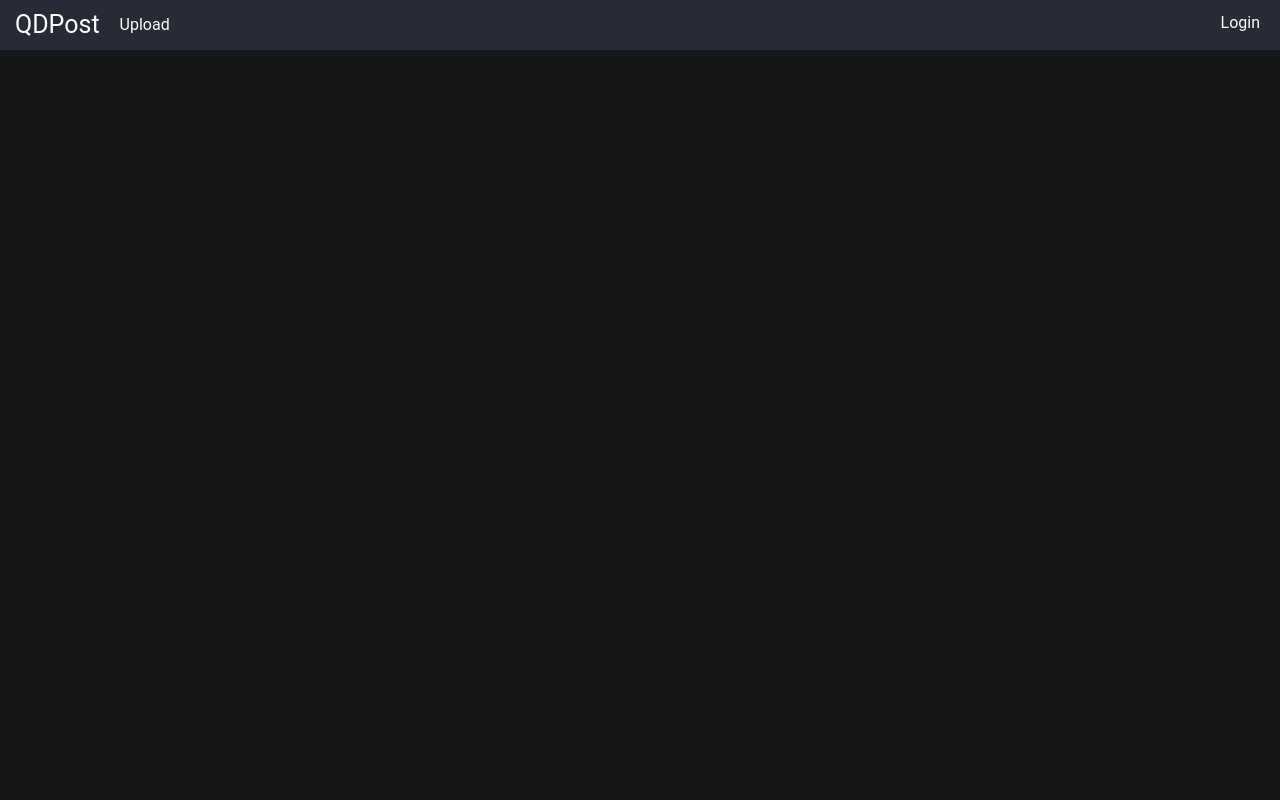
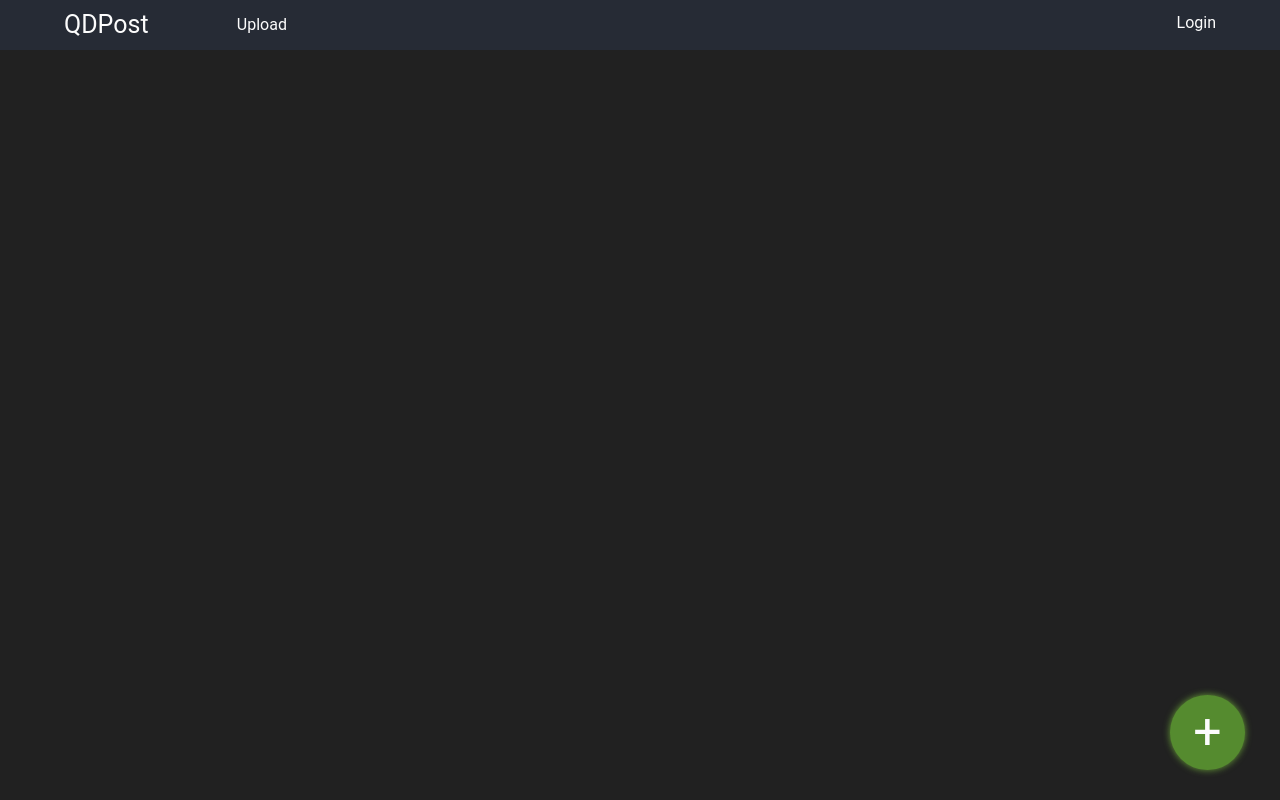
Before and after one commit to fernandosoder/qdp, a PHP site: page / in a window 1280 px wide. Run offline with PHP 8.4, Linux system fonts and the light colour scheme; some libraries are stand-ins or nearby versions.

Commit message:
Changed display style to use flexbox

```diff
--- a/css/style.css
+++ b/css/style.css
@@ -36,78 +36,74 @@ a.☰ {
 }
 
 body {
-  background-color: #151719;
+  background-color: #212121;
   color: rgb(252, 252, 252);
   text-align: center;
-  grid-template-areas: "header header header" "asideleft main asideright";
-  display: inline-grid;
+  display: block;
   width: 100%;
   margin: 0;
-}
-@media (max-width: 799px) {
-  body:not(.sidemenu) {
-    grid-template-columns: 0 100% 0;
-  }
-  body.sidemenu {
-    grid-template-columns: 100% 0 0;
-  }
-}
-@media screen and (min-width: 1400px) {
-  body {
-    grid-template-columns: auto 800px auto;
-    grid-gap: 20px;
-  }
-}
-@media screen and (min-width: 1000px) and (max-width: 1399px) {
-  body {
-    grid-template-columns: auto 600px auto;
-    grid-gap: 20px;
-  }
-}
-@media screen and (min-width: 800px) and (max-width: 999px) {
-  body {
-    grid-template-columns: auto 500px 0;
-    grid-gap: 20px;
-  }
 }
 body > header {
   text-align: left;
   background-color: #262b35;
   height: 50px;
   line-height: 50px;
-  grid-area: header;
   margin: 0;
-  display: inline-grid;
-  grid-template: "banner menu profile";
-  grid-gap: 20px;
-  grid-template-columns: max-content auto max-content;
+  display: flex;
+  flex-wrap: wrap;
   position: relative;
   width: 100%;
-  overflow: hidden;
+}
+body > header .content {
+  width: 90%;
+  display: flex;
+  flex-wrap: wrap;
+  margin: 0 auto;
 }
 body > header .sitename {
-  margin-left: 15px;
   font-size: 25px;
-  display: inline;
-  grid-area: banner;
+  width: 15%;
 }
-body > header nav {
-  grid-area: menu;
+@media (max-width: 992px) {
+  body > header .sitename {
+    width: 50%;
+  }
+}
+body > header .topmenu {
+  width: 65%;
+}
+@media (max-width: 992px) {
+  body > header .topmenu {
+    display: none;
+  }
 }
 body > header .userprofile {
-  margin-right: 20px;
-  grid-area: profile;
   height: 50px;
   line-height: 45px;
+  width: 20%;
+  text-align: right;
+}
+@media (max-width: 992px) {
+  body > header .userprofile {
+    width: 50%;
+  }
+}
+
+.row {
+  width: 100%;
+  display: flex;
+  flex-wrap: wrap;
 }
 
 main#posts_container {
-  text-align: left;
-  grid-area: main;
+  width: 60%;
+  margin: 0 auto;
+  margin-top: 2rem;
 }
 @media (max-width: 799px) {
   main#posts_container {
-    margin: 10px;
+    margin-top: 10px;
+    margin-bottom: 10px;
   }
 }
 main#posts_container > section {
@@ -147,14 +143,6 @@ main#posts_container > section img {
   display: inline-block;
 }
 
-aside.left {
-  grid-area: asideleft;
-}
-
-aside.right {
-  grid-area: asideright;
-}
-
 .section_media {
   min-height: 40px;
   text-align: center;
@@ -183,10 +171,6 @@ section:not(.open) > .section_body {
 
 .section_footer {
   min-height: 50px;
-  display: grid;
-  grid-template: "tags tags tags" "upvote downvote rpcontainer";
-  grid-column-gap: 10px;
-  grid-auto-columns: max-content max-content minmax(max-content, 100%);
 }
 
 a {
@@ -353,11 +337,8 @@ section:empty {
 [upload] footer > div.button_div {
   text-align: right;
   margin-bottom: 20px;
-  display: inline-grid;
-  grid-gap: 10px;
-  grid-template-areas: "maxpay btm";
+  display: inline;
   width: calc(100% - 40px);
-  grid-template-columns: auto min-content;
 }
 [upload] footer > div.button_div .maxpay {
   height: 100%;
@@ -408,14 +389,30 @@ section:empty {
   position: relative;
 }
 
+footer #upload-link {
+  position: fixed;
+  width: 75px;
+  height: 75px;
+  line-height: 75px;
+  font-size: 50px;
+  border-radius: 100%;
+  background-color: #558B2F;
+  box-shadow: 0 0 7px #689F38;
+  right: 35px;
+  bottom: 30px;
+  display: block;
+  transition: ease-in 0.2s;
+}
+footer #upload-link:hover {
+  background-color: #1B5E20;
+  box-shadow: 0 0 7px #2E7D32;
+}
 footer button {
   padding: 0px;
   margin-top: 10px;
   margin-bottom: 10px;
   margin-left: 10px;
   background-color: #404040;
-  display: inline-grid;
-  grid-template: "thumb countvote" "thumb countpower";
   border-radius: 10px;
   color: white;
 }
--- a/index.php
+++ b/index.php
@@ -15,6 +15,7 @@
         }
     ?>>
         <header>
+            <div class="content">
                 <hgroup class="sitename">
                     <a class="☰">☰</a>
                     <a href="<?php echo $rootUrl;?>">QDPost</a>
@@ -26,14 +27,14 @@
                     <a class="loggedon" href="<?php echo $rootUrl;?>"><img src="" alt=""/><span></span></a>
                     <a class="loggedoff">Login</a>
                 </hgroup>
+            </div>
         </header>
-        <aside class="left"></aside>
+        <div class="row">
             <main id="posts_container">
-
             </main>
-        <aside class="right"></aside>
+        </div>
         <footer>
-
+            <a id="upload-link" href="<?php echo $rootUrl;?>upload">+</a>
         </footer>
     </body>
 </html>
--- a/sass/style.sass
+++ b/sass/style.sass
@@ -27,66 +27,62 @@ button.sidemenu
 
 
 body
-    background-color: #151719
+    background-color: #212121
     color: rgb(252, 252, 252)
     text-align: center
-    grid-template-areas: "header header header" "asideleft main asideright"
-    display: inline-grid
+    display: block
     width: 100%
     margin: 0
-    @media (max-width: 799px)
-        &:not(.sidemenu)
-            grid-template-columns: 0 calc(100%) 0
-        &.sidemenu
-            grid-template-columns: 100% 0 0
-
-    @media screen and (min-width: 1400px)
-        grid-template-columns: auto 800px auto
-        grid-gap: 20px
-    @media screen and (min-width: 1000px) and (max-width:1399px)
-        grid-template-columns: auto 600px auto
-        grid-gap: 20px
-    @media screen and (min-width: 800px) and (max-width: 999px)
-        grid-template-columns: auto 500px 0
-        grid-gap: 20px
 
     & > header
         text-align: left
         background-color: #262b35
         height: 50px
         line-height: 50px
-        grid-area: header
         margin: 0
-        display: inline-grid
-        grid-template: "banner menu profile"
-        grid-gap: 20px
-        grid-template-columns: max-content auto max-content
+        display: flex
+        flex-wrap: wrap
         position: relative
         width: 100%
-        overflow: hidden
+        .content
+            width: 90%
+            display: flex
+            flex-wrap: wrap
+            margin: 0 auto
 
         .sitename
-            margin-left: 15px
             font-size: 25px
-            display: inline
-            grid-area: banner
+            width: 15%
+            @media (max-width: 992px)
+                width: 50%
 
-        nav
-            grid-area: menu
+        .topmenu
+            width: 65%
+            @media (max-width: 992px)
+                display: none
 
         .userprofile
-            margin-right: 20px
-            grid-area: profile
             height: 50px
             line-height: 45px
+            width: 20%
+            text-align: right
+            @media (max-width: 992px)
+                width: 50%
 
+.row
+    width: 100%
+    display: flex
+    flex-wrap: wrap
 
 main#posts_container
-    text-align: left
-    grid-area: main
+
+    width: 60%
+    margin: 0 auto
+    margin-top: 2rem
 
     @media (max-width: 799px)
-        margin: 10px
+        margin-top: 10px
+        margin-bottom: 10px
 
     & > section
         margin-bottom: 30px
@@ -121,12 +117,6 @@ main#posts_container > section img
     height: auto
     display: inline-block
 
-aside.left
-    grid-area: asideleft
-
-aside.right
-    grid-area: asideright
-
 .section_media
     min-height: 40px
     text-align: center
@@ -151,10 +141,6 @@ section:not(.open) > .section_body
 
 .section_footer
     min-height: 50px
-    display: grid
-    grid-template: "tags tags tags" "upvote downvote rpcontainer"
-    grid-column-gap: 10px
-    grid-auto-columns: max-content max-content minmax(max-content,100%)
 
 a
     color: inherit
@@ -324,11 +310,8 @@ section:empty
         & > div.button_div
             text-align: right
             margin-bottom: 20px
-            display: inline-grid
-            grid-gap: 10px
-            grid-template-areas: "maxpay btm"
+            display: inline
             width: calc(100% - 40px)
-            grid-template-columns: auto min-content
 
             .maxpay
                 height: 100%
@@ -379,14 +362,29 @@ section:empty
 
 
 footer
+    #upload-link
+        $tamanhoBotao: 75px
+        position: fixed
+        width: $tamanhoBotao
+        height: $tamanhoBotao
+        line-height: $tamanhoBotao
+        font-size: 50px
+        border-radius: 100%
+        background-color: #558B2F
+        box-shadow: 0 0 7px #689F38
+        right: 35px
+        bottom: 30px
+        display: block
+        transition: ease-in .2s
+        &:hover
+            background-color: #1B5E20
+            box-shadow: 0 0 7px #2E7D32
     button
         padding: 0px
         margin-top: 10px
         margin-bottom: 10px
         margin-left: 10px
         background-color: #404040
-        display: inline-grid
-        grid-template: "thumb countvote" "thumb countpower"
         border-radius: 10px
         color: white
         output
```
Also changed, not shown: 1 other file. Lines whose indentation alone changed are shown as unchanged.
